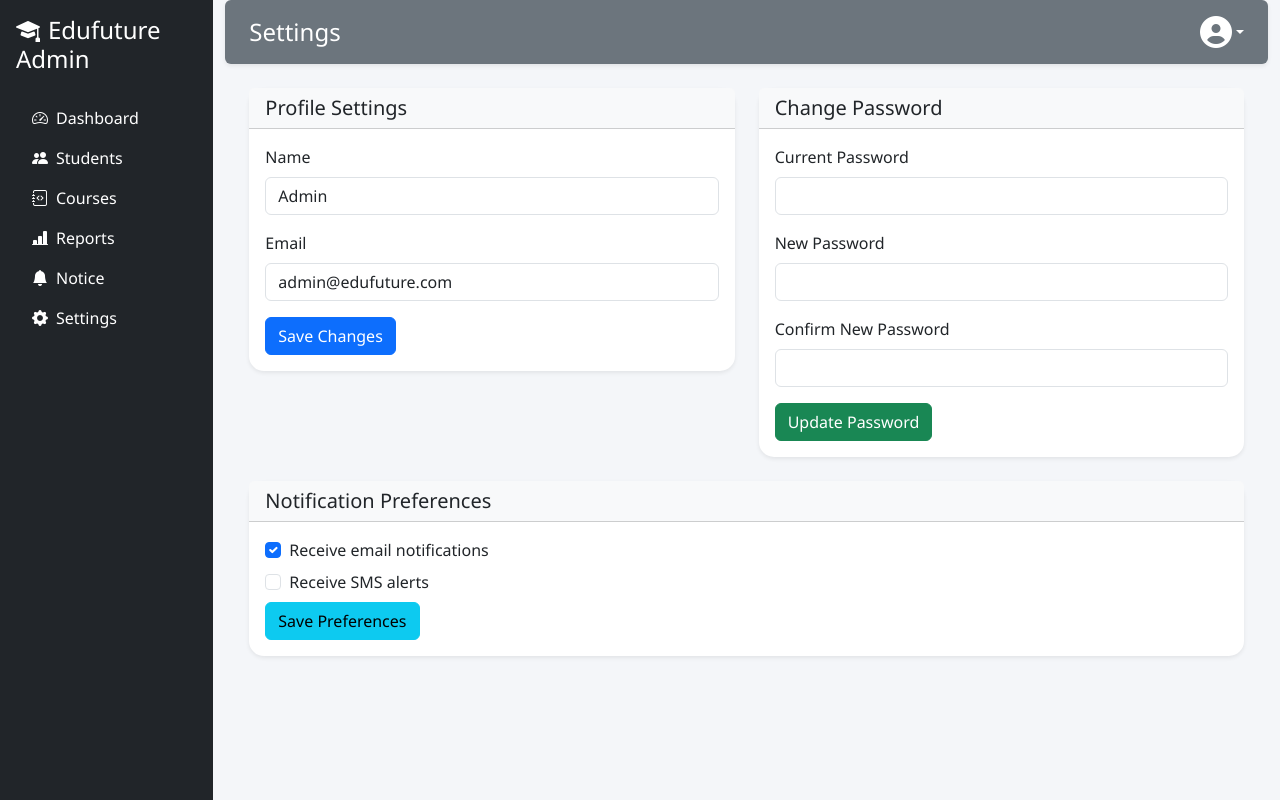
After one commit to khatuaprabir12/E_learning, a PHP site: page /admin/settings.php in a window 1280 px wide. The commit adds this page. Run offline with PHP 8.4, Linux system fonts and the light colour scheme.

Commit message:
added admin file

```diff
--- /dev/null
+++ b/admin/css/style.css
@@ -0,0 +1,41 @@
+body {
+    font-family: 'Segoe UI', sans-serif;
+    background-color: #f4f6f9;
+  }
+
+  .sidebar {
+    height: 100vh;
+    background: #343a40;
+    color: white;
+  }
+
+  .sidebar .nav-link {
+    color: #ccc;
+    transition: 0.3s;
+  }
+
+  .sidebar .nav-link:hover {
+    background: #495057;
+    color: #fff;
+    border-radius: 5px;
+  }
+
+  .card {
+    border: none;
+    border-radius: 15px;
+    transition: transform 0.3s ease;
+  }
+
+  .card:hover {
+    transform: scale(1.02);
+  }
+
+  .dashboard-header {
+    background: white;
+    padding: 1rem 1.5rem;
+    box-shadow: 0 2px 4px rgba(0, 0, 0, 0.1);
+  }
+
+  .dashboard-header h4 {
+    margin: 0;
+  }
--- /dev/null
+++ b/admin/settings.php
@@ -0,0 +1,137 @@
+<!DOCTYPE html>
+<html lang="en">
+<head>
+  <meta charset="UTF-8">
+  <title>Settings - Edufuture Admin</title>
+  <meta name="viewport" content="width=device-width, initial-scale=1.0">
+
+  <!-- Favicon -->
+  <link rel="icon" href="image/favicon.io.ico" sizes="40x40">
+
+  <!-- Bootstrap & Icons -->
+  <link href="https://cdn.jsdelivr.net/npm/bootstrap@5.3.0/dist/css/bootstrap.min.css" rel="stylesheet">
+  <link rel="stylesheet" href="https://cdn.jsdelivr.net/npm/bootstrap-icons@1.10.5/font/bootstrap-icons.css" />
+  <link rel="stylesheet" href="https://cdnjs.cloudflare.com/ajax/libs/font-awesome/6.5.0/css/all.min.css">
+
+  <!-- Custom CSS -->
+  <link rel="stylesheet" href="css/style.css">
+</head>
+<body>
+
+<div class="container-fluid">
+  <div class="row">
+    <!-- Sidebar -->
+    <div class="col-md-2 sidebar bg-dark text-white p-3 min-vh-100">
+      <h4 class="text-white mb-4"><i class="bi bi-mortarboard-fill me-2"></i>Edufuture Admin</h4>
+      <nav class="nav flex-column">
+        <a class="nav-link text-white" href="#"><i class="bi bi-speedometer2 me-2"></i>Dashboard</a>
+        <a class="nav-link text-white" href="#"><i class="bi bi-people-fill me-2"></i>Students</a>
+        <a class="nav-link text-white" href="course.php"><i class="bi bi-journal-code me-2"></i>Courses</a>
+        <a class="nav-link text-white" href="#"><i class="bi bi-bar-chart-line-fill me-2"></i>Reports</a>
+        <a class="nav-link text-white" href="notice.php"><i class="bi bi-bell-fill me-2"></i>Notice</a>
+        <a class="nav-link text-white" href="setting.php"><i class="bi bi-gear-fill me-2"></i>Settings</a>
+      </nav>
+    </div>
+
+    <!-- Main Content -->
+    <div class="col-md-10">
+      <div class="dashboard-header d-flex justify-content-between align-items-center mb-4 px-4 py-3 bg-secondary text-white rounded shadow-sm">
+        <h4 class="mb-0">Settings</h4>
+        <div class="dropdown">
+          <a href="#" class="d-flex align-items-center text-white text-decoration-none dropdown-toggle" id="adminDropdown" data-bs-toggle="dropdown" aria-expanded="false">
+            <i class="fas fa-user-circle fa-2x text-white"></i>
+          </a>
+          <ul class="dropdown-menu dropdown-menu-end" aria-labelledby="adminDropdown">
+            <li><a class="dropdown-item" href="#"><i class="fas fa-user me-2"></i>Profile</a></li>
+            <li><a class="dropdown-item" href="settings.php"><i class="fas fa-cog me-2"></i>Settings</a></li>
+            <li><hr class="dropdown-divider"></li>
+            <li><a class="dropdown-item text-danger" href="#"><i class="fas fa-sign-out-alt me-2"></i>Logout</a></li>
+          </ul>
+        </div>
+      </div>
+
+      <div class="container px-4">
+        <div class="row g-4">
+          <!-- Profile Settings -->
+          <div class="col-md-6">
+            <div class="card shadow-sm">
+              <div class="card-header bg-light">
+                <h5 class="mb-0">Profile Settings</h5>
+              </div>
+              <div class="card-body">
+                <form>
+                  <div class="mb-3">
+                    <label for="adminName" class="form-label">Name</label>
+                    <input type="text" class="form-control" id="adminName" value="Admin">
+                  </div>
+                  <div class="mb-3">
+                    <label for="adminEmail" class="form-label">Email</label>
+                    <input type="email" class="form-control" id="adminEmail" value="admin@edufuture.com">
+                  </div>
+                  <button type="submit" class="btn btn-primary">Save Changes</button>
+                </form>
+              </div>
+            </div>
+          </div>
+
+          <!-- Password Settings -->
+          <div class="col-md-6">
+            <div class="card shadow-sm">
+              <div class="card-header bg-light">
+                <h5 class="mb-0">Change Password</h5>
+              </div>
+              <div class="card-body">
+                <form>
+                  <div class="mb-3">
+                    <label for="currentPassword" class="form-label">Current Password</label>
+                    <input type="password" class="form-control" id="currentPassword">
+                  </div>
+                  <div class="mb-3">
+                    <label for="newPassword" class="form-label">New Password</label>
+                    <input type="password" class="form-control" id="newPassword">
+                  </div>
+                  <div class="mb-3">
+                    <label for="confirmPassword" class="form-label">Confirm New Password</label>
+                    <input type="password" class="form-control" id="confirmPassword">
+                  </div>
+                  <button type="submit" class="btn btn-success">Update Password</button>
+                </form>
+              </div>
+            </div>
+          </div>
+        </div>
+
+        <!-- Notification Preferences -->
+        <div class="row mt-4">
+          <div class="col-md-12">
+            <div class="card shadow-sm">
+              <div class="card-header bg-light">
+                <h5 class="mb-0">Notification Preferences</h5>
+              </div>
+              <div class="card-body">
+                <form>
+                  <div class="form-check mb-2">
+                    <input class="form-check-input" type="checkbox" id="notifyEmail" checked>
+                    <label class="form-check-label" for="notifyEmail">Receive email notifications</label>
+                  </div>
+                  <div class="form-check mb-2">
+                    <input class="form-check-input" type="checkbox" id="notifySMS">
+                    <label class="form-check-label" for="notifySMS">Receive SMS alerts</label>
+                  </div>
+                  <button type="submit" class="btn btn-info">Save Preferences</button>
+                </form>
+              </div>
+            </div>
+          </div>
+        </div>
+
+      </div> <!-- /container -->
+    </div>
+  </div>
+</div>
+
+<!-- Bootstrap Bundle JS -->
+<script src="https://cdn.jsdelivr.net/npm/bootstrap@5.3.0/dist/js/bootstrap.bundle.min.js"></script>
+
+</body>
+</html>
```
Also changed, not shown: admin/course.php (added, +125 -0 lines), admin/dashboard.php (added, +119 -0 lines), admin/notice.php (added, +122 -0 lines), admin/script/js.js (added, +27 -0 lines), admission.php (+1 -123 lines), admin/image/favicon.io.ico (added).
